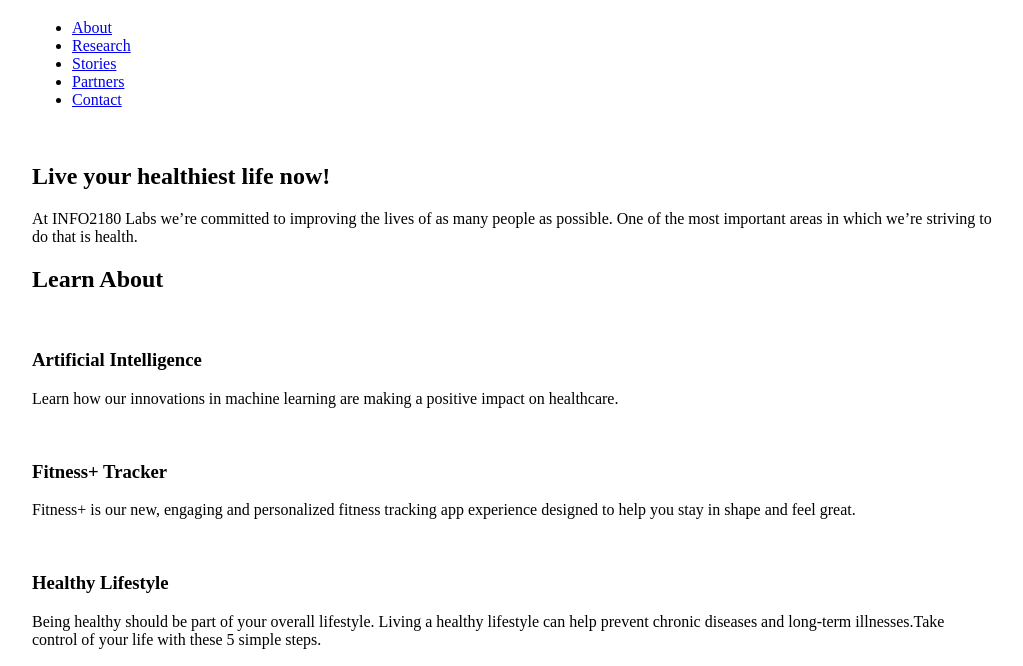
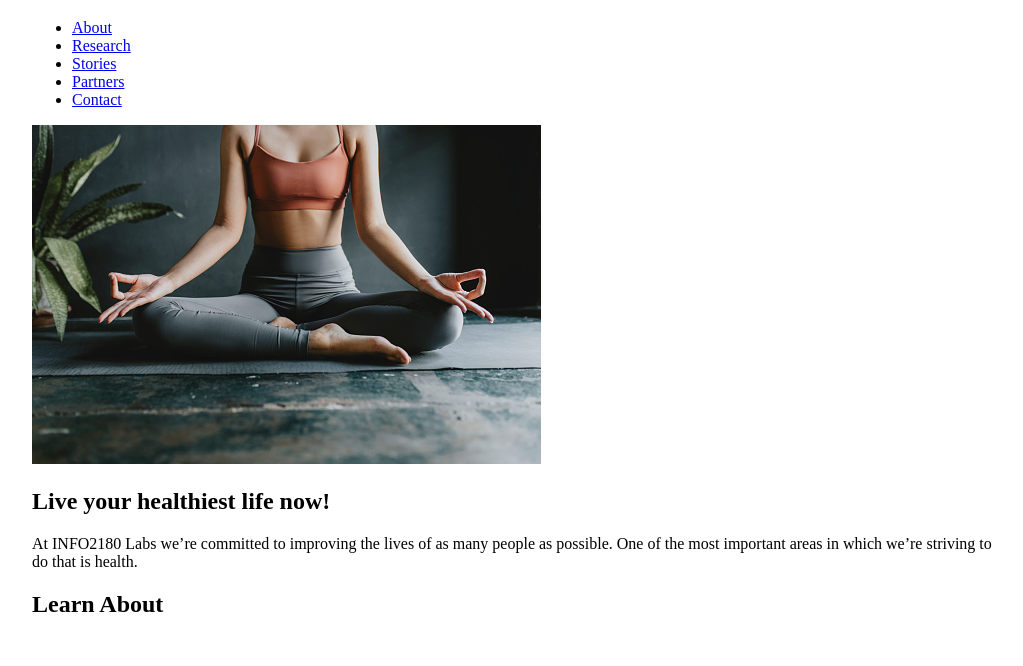
Before and after one commit to BriDixon/info2180-project1, a plain HTML site: page index.html in a window 1280 px wide. Shown: the part 61-727 px from the top of the page, without its empty margins (128-1151 px from the left). Drawn offline with Linux system fonts and the light colour scheme.

Commit message:
Edited HTML

```diff
--- a/index.html
+++ b/index.html
@@ -26,7 +26,7 @@
         <section class="overview-hero">
             <div class="container">
                 <div class="overview-hero-image">
-                    <img src="#" alt="">
+                    <img src="yoga.jpg" alt="Lady doing yoga">
                 </div>
                 <div class="overview-hero-text">
                     <h2>Live  your healthiest life now!</h2>
```
Also changed, not shown: yoga.jpg (added).
